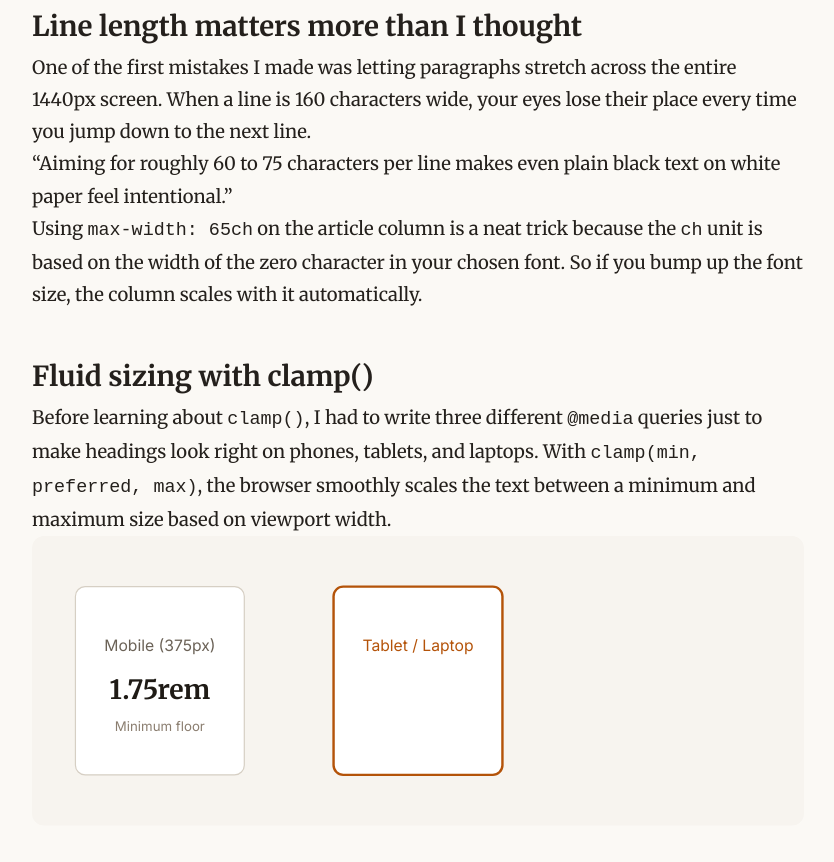
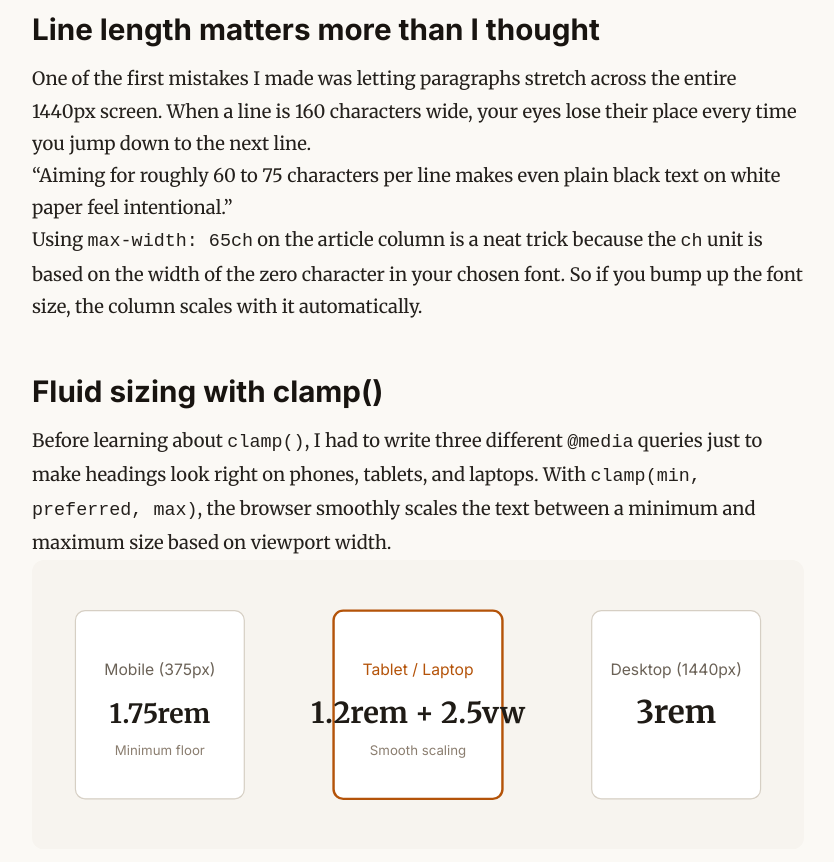
Before and after one commit to tensorGT/cool-blog-article-layout, a plain HTML site: page index.html in a window 1280 px wide. Shown: the part 727-1589 px from the top of the page, without its empty margins (366-1200 px from the left). Drawn offline with Linux system fonts and the light colour scheme.

```diff
--- a/index.html
+++ b/index.html
@@ -90,3 +90,9 @@
 
               <rect x="250" y="42" width="140" height="156" rx="8" fill="#ffffff" stroke="#b45309" stroke-width="2"/>
               <text x="320" y="95" text-anchor="middle" font-family="Inter, sans-serif" font-size="13" fill="#b45309">Tablet / Laptop</text>
+              <text x="320" y="135" text-anchor="middle" font-family="Merriweather, serif" font-size="24" font-weight="700" fill="#1f1b16">1.2rem + 2.5vw</text>
+              <text x="320" y="162" text-anchor="middle" font-family="Inter, sans-serif" font-size="11" fill="#8b7e70">Smooth scaling</text>
+
+              <rect x="464" y="42" width="140" height="156" rx="8" fill="#ffffff" stroke="#d6cfc4"/>
+              <text x="534" y="95" text-anchor="middle" font-family="Inter, sans-serif" font-size="13" fill="#6b6257">Desktop (1440px)</text>
+              <text x="534" y="135" text-anchor="middle" font-family="Merriweather, serif" font-size="26" font-weight="700" fill="#1f1b16">3rem</text>
--- a/style.css
+++ b/style.css
@@ -144,3 +144,14 @@ body {
 .article-body section {
   margin-bottom: 42px;
 }
+
+.article-body h2 {
+  font-family: 'Inter', sans-serif;
+  font-size: clamp(1.35rem, 1.15rem + 0.9vw, 1.85rem);
+  line-height: 1.28;
+  color: #181410;
+  margin-bottom: 14px;
+  padding-top: 8px;
+}
+
+.article-body p {
```
